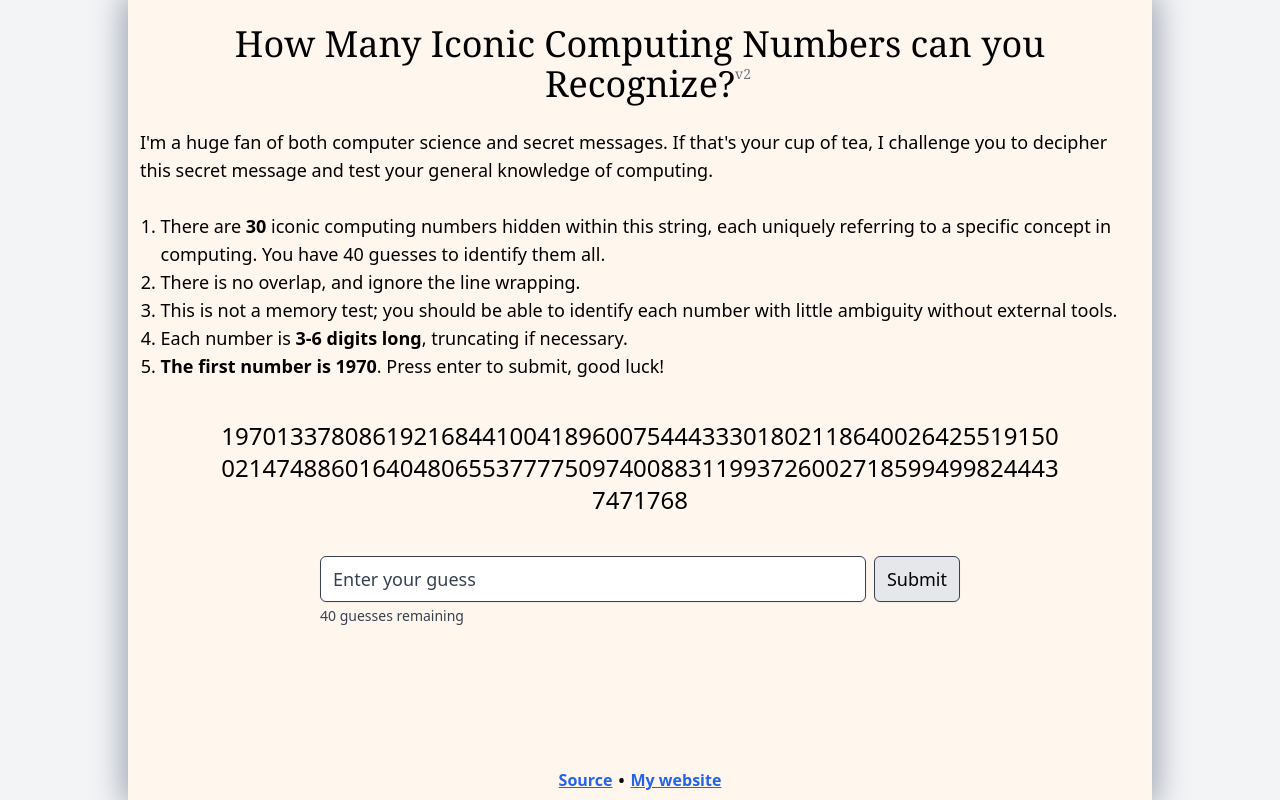
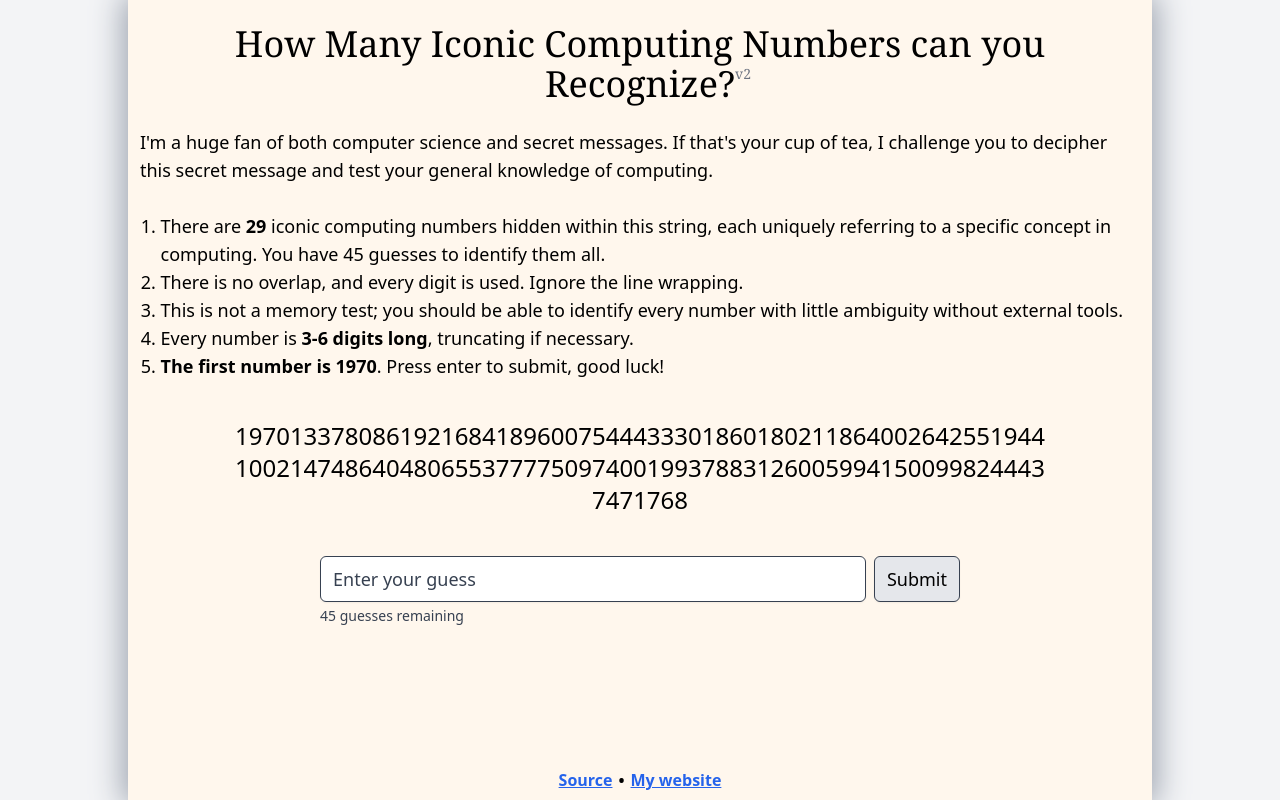
Before and after one commit to ArhanChaudhary/iconic-computing-numbers, a SvelteKit app: page / in a window 1280 px wide. Built offline with nearby package versions, Linux system fonts and the light colour scheme; a web font is replaced by a local one.

Commit message:
feat: increase max guesses to 45, included in number string check, allow guessing after you lose, remove 2718, and rewording

```diff
--- a/src/lib/Modal.svelte
+++ b/src/lib/Modal.svelte
@@ -37,13 +37,13 @@
 		class="rounded-lg overflow-hidden border"
 		class:border-green-700={guessType === GuessType.correct}
 		class:border-red-700={guessType === GuessType.incorrect}
-		class:border-gray-700={guessType === GuessType.technicallyIncorrect}
+		class:border-gray-700={guessType === GuessType.doesNotCount}
 	>
 		<div
 			class="text-lg px-4 py-1 font-medium"
 			class:bg-green-200={guessType === GuessType.correct}
 			class:bg-red-200={guessType === GuessType.incorrect}
-			class:bg-gray-200={guessType === GuessType.technicallyIncorrect}
+			class:bg-gray-200={guessType === GuessType.doesNotCount}
 		>
 			{value}
 			{#if link}
@@ -57,7 +57,7 @@
 			class="p-4"
 			class:bg-green-50={guessType === GuessType.correct}
 			class:bg-red-50={guessType === GuessType.incorrect}
-			class:bg-gray-50={guessType === GuessType.technicallyIncorrect}
+			class:bg-gray-50={guessType === GuessType.doesNotCount}
 		>
 			{message}
 		</div>
--- a/src/routes/+page.svelte
+++ b/src/routes/+page.svelte
@@ -1,9 +1,9 @@
 <script lang="ts" context="module">
-	const MAX_GUESSES = 40;
+	const MAX_GUESSES = 45;
 	export enum GuessType {
 		correct,
 		incorrect,
-		technicallyIncorrect,
+		doesNotCount,
 		finishedSuccess,
 		finishedFailure
 	}
@@ -20,6 +20,7 @@
 	let numbersEl: HTMLDivElement;
 	let inputEl: HTMLInputElement;
 	let numbersCount = Object.keys(data.numbers).length;
+	let joined = data.numbers.map(({ value }) => value).join('');
 	let startTime: number;
 	onMount(() => {
 		startTime = performance.now();
@@ -65,7 +66,7 @@
 	}
 
 	function onSubmit(guess: string) {
-		if (guess === '' || guesses === MAX_GUESSES) return;
+		if (guess === '') return;
 		inputEl.value = '';
 
 		if (
@@ -77,7 +78,7 @@
 				{
 					value: guess,
 					message: 'You have already guessed this number.',
-					guessType: GuessType.technicallyIncorrect
+					guessType: GuessType.doesNotCount
 				}
 			];
 			return;
@@ -92,11 +93,23 @@
 				{
 					value: guess,
 					message: `${technicallyIncorrectNumber.message} is not an intended number. Your guess won't count.`,
-					guessType: GuessType.technicallyIncorrect
+					guessType: GuessType.doesNotCount
 				}
 			];
 			return;
 		}
+		if (!joined.includes(guess)) {
+			modals = [
+				...modals,
+				{
+					value: guess,
+					message: "Your guess does not appear in the number string and won't be counted.",
+					guessType: GuessType.doesNotCount
+				}
+			];
+			return;
+		}
+		guesses++;
 
 		let number = data.numbers.find(({ value }) => value === guess);
 		if (number) {
@@ -110,7 +123,6 @@
 				}
 			];
 			number.guessed = true;
-			guesses++;
 			let numberEl = numbersEl.querySelector(`[data-value="${number.value}"]`)!;
 			let a = document.createElement('a');
 			a.href = number.link;
@@ -119,11 +131,11 @@
 			a.setAttribute('target', '_blank');
 			a.setAttribute('rel', 'noopener noreferrer');
 			numberEl.replaceWith(a);
-			if (data.numbers.every(({ guessed }) => guessed)) {
+			if (data.numbers.every(({ guessed }) => guessed) && guesses <= MAX_GUESSES) {
 				let endTime = performance.now();
 				let deltaString = deltaToString((endTime - startTime) / 1000);
 				setTimeout(() => {
-					let message = `Congratulations! You identified every iconic computing number with ${MAX_GUESSES - guesses} guess${MAX_GUESSES - guesses === 1 ? '' : 'es'} remaining in ${deltaString}.`;
+					let message = `Congratulations! You identified every iconic computing number with ${MAX_GUESSES - guesses || 'no more'} guess${MAX_GUESSES - guesses === 1 ? '' : 'es'} remaining in ${deltaString}.`;
 					if (guesses === numbersCount) {
 						message +=
 							' You really are a true programming hobbyist, you guessed every number correctly! 🎉🎉🎉';
@@ -137,9 +149,9 @@
 						}
 					];
 				}, 500);
-			}
 				return;
 			}
+		} else {
 			modals = [
 				...modals,
 				{
@@ -148,7 +160,7 @@
 					guessType: GuessType.incorrect
 				}
 			];
-		guesses++;
+		}
 		if (guesses === MAX_GUESSES) {
 			let endTime = performance.now();
 			let deltaString = deltaToString((endTime - startTime) / 1000);
@@ -182,19 +194,19 @@
 	<ol class="list-decimal pl-[2ch]">
 		<li>
 			There are <b>{numbersCount}</b> iconic computing numbers hidden within this string, each
-			uniquely referring to a specific concept in computing. You have {MAX_GUESSES} guesses to
-			identify them all.
+			uniquely referring to a specific concept in computing. You have {MAX_GUESSES} guesses to identify
+			them all.
 		</li>
-		<li>There is no overlap, and ignore the line wrapping.</li>
+		<li>There is no overlap, and every digit is used. Ignore the line wrapping.</li>
 		<li>
-			This is not a memory test; you should be able to identify each number with little ambiguity
+			This is not a memory test; you should be able to identify every number with little ambiguity
 			without external tools.
 		</li>
-		<li>Each number is <b>3-6 digits long</b>, truncating if necessary.</li>
-		<li><b>The first number is 1970</b>. Press enter to submit, good luck!</li>
+		<li>Every number is <b>3-6 digits long</b>, truncating if necessary.</li>
+		<li><b>The first number is {data.numbers[0].value}</b>. Press enter to submit, good luck!</li>
 	</ol>
 </div>
-<div class="text-2xl text-center break-words my-10 mx-auto max-w-[62ch]" bind:this={numbersEl}>
+<div class="text-2xl text-center break-words my-10 mx-auto max-w-[60ch]" bind:this={numbersEl}>
 	<!-- No cheating! Oh well, since you're already here you might as well check out my website while at it https://arhan.sh/ -->
 	{#each data.numbers as { value }}<span data-value={value}>{value}</span>{/each}
 </div>
@@ -224,7 +236,11 @@
 	</div>
 	<span class="inline-block mt-1 mb-10 text-gray-700 text-sm">
 		<!-- {guesses} guess{guesses === 1 ? '' : 'es'} / {numbersCount} numbers -->
+		{#if guesses >= MAX_GUESSES}
+			You have used all of your guesses
+		{:else}
 			{MAX_GUESSES - guesses} guess{MAX_GUESSES - guesses === 1 ? '' : 'es'} remaining
+		{/if}
 	</span>
 	<span class="flex flex-col-reverse gap-8">
 		{#each modals as modal}
--- a/src/routes/+page.ts
+++ b/src/routes/+page.ts
@@ -20,11 +20,6 @@ const numbers = [
 		link: 'https://en.wikipedia.org/wiki/Private_network#Private_IPv4_addresses'
 	},
 	{
-		value: '44100',
-		message: 'The 44,100Hz standard sampling rate for digital and analog audio.',
-		link: 'https://en.wikipedia.org/wiki/44,100_Hz'
-	},
-	{
 		value: '418',
 		message:
 			'The HTTP status code for "I\'m a teapot", an April Fools\' joke by the Internet Engineering Task Force.',
@@ -45,11 +40,15 @@ const numbers = [
 		message: 'The default port for HTTPS.',
 		link: 'https://en.wikipedia.org/wiki/HTTPS#Difference_from_HTTP'
 	},
-
 	{
 		value: '3301',
 		message: 'The Cicada 3301 internet mystery, popularized by LEMMiNO.',
 		link: 'https://en.wikipedia.org/wiki/Cicada_3301'
+	},
+	{
+		value: '8601',
+		message: 'The ISO standard for human-readable universal date and time representation.',
+		link: 'https://en.wikipedia.org/wiki/ISO_8601'
 	},
 	{
 		value: '80211',
@@ -72,20 +71,15 @@ const numbers = [
 		link: 'https://en.wikipedia.org/wiki/Curve25519'
 	},
 	{
-		value: '1500',
-		message: 'The maximum transmission unit for Ethernet frames in octets.',
-		link: 'https://en.wikipedia.org/wiki/Ethernet_frame#Structure'
+		value: '44100',
+		message: 'The 44,100Hz standard sampling rate for digital and analog audio.',
+		link: 'https://en.wikipedia.org/wiki/44,100_Hz'
 	},
 	{
 		value: '214748',
 		message:
 			'The truncated maximum value for the signed 32-bit binary integer. Also a common hard limit in video games.',
 		link: 'https://en.wikipedia.org/wiki/2147483647'
-	},
-	{
-		value: '8601',
-		message: 'The ISO standard for human-readable universal date and time representation.',
-		link: 'https://en.wikipedia.org/wiki/ISO_8601'
 	},
 	{
 		value: '640480',
@@ -113,14 +107,14 @@ const numbers = [
 		link: 'https://en.wikipedia.org/wiki/7400-series_integrated_circuits'
 	},
 	{
+		value: '19937',
+		message: 'The MT19937 pseudorandom number generator, commonly used in C++.',
+		link: 'https://en.wikipedia.org/wiki/Mersenne_Twister'
+	},
+	{
 		value: '8831',
 		message: 'The 88x31 web button.',
 		link: 'https://indieweb.org/88x31'
-	},
-	{
-		value: '19937',
-		message: 'The MT19937 pseudorandom number generator, commonly used in C++.',
-		link: 'https://en.wikipedia.org/wiki/Mersenne_Twister'
 	},
 	{
 		value: '2600',
@@ -128,14 +122,14 @@ const numbers = [
 		link: 'https://en.wikipedia.org/wiki/2600_hertz'
 	},
 	{
-		value: '2718',
-		message: 'The last release of Python 2, version 2.7.18.',
-		link: 'https://en.wikipedia.org/wiki/History_of_Python#Version_2'
-	},
-	{
 		value: '5994',
 		message: 'The 59.94Hz field refresh frequency for NTSC color.',
 		link: 'https://en.wikipedia.org/wiki/NTSC#Resolution_and_refresh_rate'
+	},
+	{
+		value: '1500',
+		message: 'The maximum transmission unit for Ethernet frames in octets.',
+		link: 'https://en.wikipedia.org/wiki/Ethernet_frame#Structure'
 	},
 	{
 		value: '998244',
@@ -187,7 +181,7 @@ const technicallyIncorrectNumbers = [
 	{
 		value: '860',
 		message: 'The Intel i860 microprocessor'
-	},
+	}
 ].map((number) => ({ ...number, guessed: false }));
 
 export function load() {
```
Lines whose indentation alone changed are shown as unchanged.
